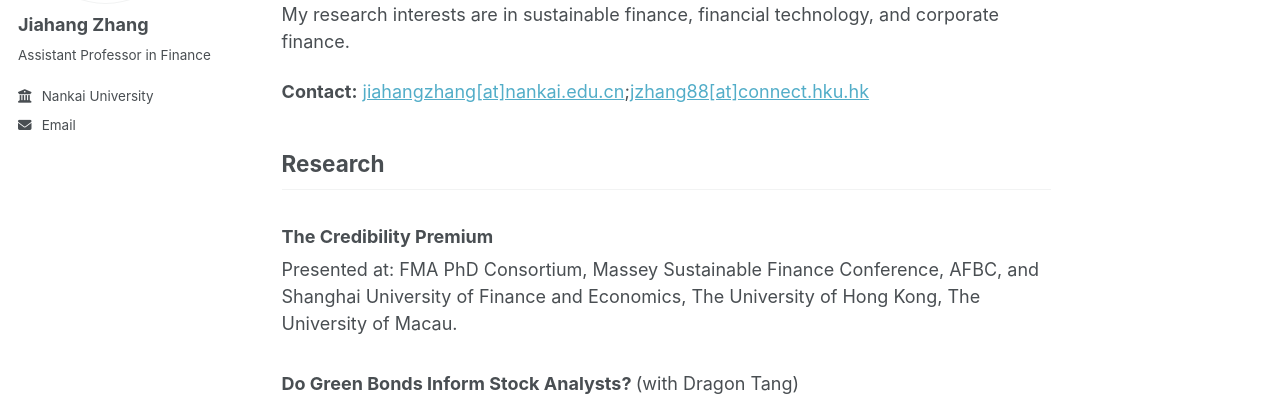
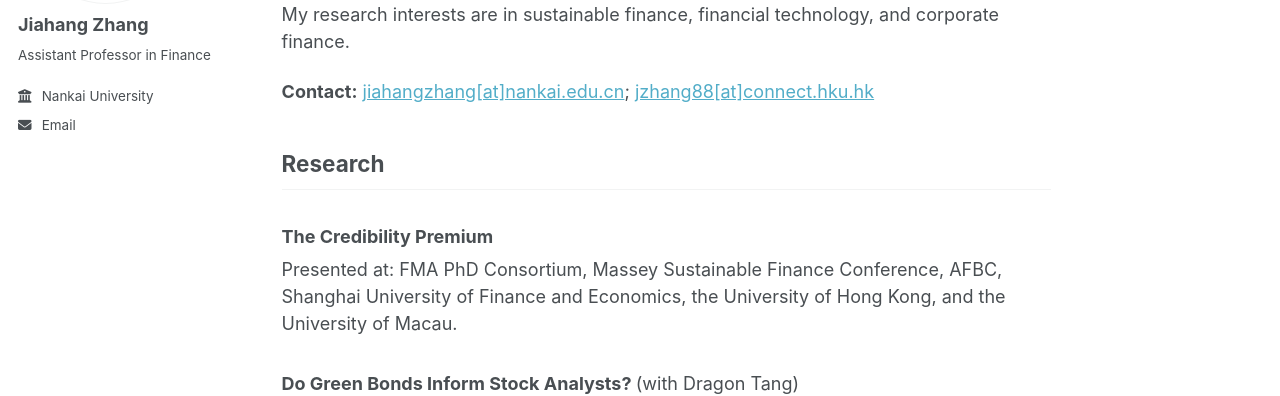
Before and after one commit to joannazhang88/joannazhang88.github.io, a Jekyll site: the page built from _pages/about.md, in a window 1280 px wide and 900 px high. Shown: the part 297-693 px from the top of the window. Built offline with Jekyll 4.4.1, drawn with Linux system fonts in a browser that asks for light colours; a style sheet for code colours, icons or effects is not loaded.

```diff
--- a/_pages/about.md
+++ b/_pages/about.md
@@ -14,14 +14,15 @@ I completed my PhD degree at the University of Hong Kong Business School. I rece
 
 My research interests are in sustainable finance, financial technology, and corporate finance.
 
-**Contact:** [jiahangzhang[at]nankai.edu.cn](mailto:jiahangzhang@nankai.edu.cn);[jzhang88[at]connect.hku.hk](mailto:jzhang88[at]connect.hku.hk)
+**Contact:** [jiahangzhang[at]nankai.edu.cn](mailto:jiahangzhang@nankai.edu.cn);
+[jzhang88[at]connect.hku.hk](mailto:jzhang88[at]connect.hku.hk)
 
 ## Research
 
 
 ### The Credibility Premium
 
-Presented at: FMA PhD Consortium, Massey Sustainable Finance Conference, AFBC, and Shanghai University of Finance and Economics, The University of Hong Kong, The University of Macau.
+Presented at: FMA PhD Consortium, Massey Sustainable Finance Conference, AFBC, Shanghai University of Finance and Economics, the University of Hong Kong, and the University of Macau.
 
 
 ### Do Green Bonds Inform Stock Analysts? <span style="font-weight: normal;">(with Dragon Tang)</span>
```
